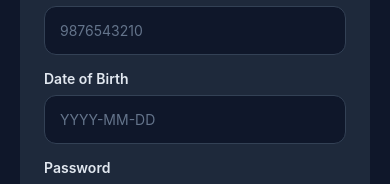
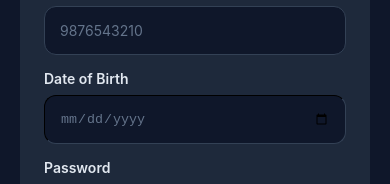
Before and after one commit to vamsiraycraft/Authentication-Page, a React Native app: screen /Register in a window 390 px wide. Shown: the part 315-499 px from the top of the page. Built offline with nearby package versions, Linux system fonts and the light colour scheme.

Commit message:
added extra files

```diff
--- a/app.json
+++ b/app.json
@@ -26,7 +26,8 @@
       "favicon": "./assets/favicon.png"
     },
     "plugins": [
-      "expo-router"
+      "expo-router",
+      "@react-native-community/datetimepicker"
     ]
   }
 }
--- a/app/(auth)/register.js
+++ b/app/(auth)/register.js
@@ -1,9 +1,15 @@
 import React, { useState } from 'react';
-import { View, Text, StyleSheet, ScrollView, TouchableOpacity, TextInput, Alert, ActivityIndicator } from 'react-native';
+import { View, Text, StyleSheet, ScrollView, TouchableOpacity, TextInput, Alert, ActivityIndicator, Platform } from 'react-native';
 import { useForm, Controller } from 'react-hook-form';
 import { zodResolver } from '@hookform/resolvers/zod';
 import * as z from 'zod';
 import { supabase } from '../../lib/supabase';
+
+// Import the picker ONLY if we are not on web to avoid the crash
+let DateTimePicker;
+if (Platform.OS !== 'web') {
+  DateTimePicker = require('@react-native-community/datetimepicker').default;
+}
 
 // 1. ORIGINAL VALIDATION SCHEMA
 const signUpSchema = z.object({
@@ -44,12 +50,11 @@ const signUpSchema = z.object({
       message: "Enter a valid Indian phone number"
     }),
 
-  dob: z.string()
-    .regex(/^\d{4}-\d{2}-\d{2}$/, 'Use YYYY-MM-DD format (e.g. 1995-05-20)')
-    .refine((date) => {
-        const d = new Date(date);
-        return d instanceof Date && !isNaN(d) && d < new Date();
-    }, { message: "Please enter a valid past date" }),
+  // Updated to handle both Date objects and String dates (for web compatibility)
+  dob: z.any().refine((val) => {
+    const date = new Date(val);
+    return date instanceof Date && !isNaN(date) && date < new Date();
+  }, { message: "Please enter a valid past date" }),
 
   password: z.string()
     .min(8, 'Password must be at least 8 characters')
@@ -70,8 +75,9 @@ const signUpSchema = z.object({
 export default function RegisterScreen({ navigation }) {
   const [loading, setLoading] = useState(false);
   const [authError, setAuthError] = useState('');
+  const [showDatePicker, setShowDatePicker] = useState(false);
 
-  const { control, handleSubmit, formState: { errors } } = useForm({
+  const { control, handleSubmit, setValue, formState: { errors } } = useForm({
     resolver: zodResolver(signUpSchema),
     defaultValues: {
         username: '',
@@ -84,41 +90,34 @@ export default function RegisterScreen({ navigation }) {
     }
   });
 
-  // 2. UPDATED ONREGISTER (Mapped to SQL Trigger)
   const onRegister = async (data) => {
     setLoading(true);
     setAuthError('');
     try {
+      // Ensure date is in YYYY-MM-DD format regardless of platform
+      const dateObj = new Date(data.dob);
+      const formattedDob = dateObj.toISOString().split('T')[0];
+
       const { data: authData, error } = await supabase.auth.signUp({
         email: data.email.trim(),
         password: data.password,
         options: {
           data: {
-            // These keys MUST match your SQL handle_new_user() function
             full_name: data.username.trim(),
             phone_number: data.phone.trim(),
-            date_of_birth: data.dob
+            date_of_birth: formattedDob
           }
         }
       });
 
       if (error) throw error;
 
-      // Handle successful signup
       if (authData?.user && authData?.session === null) {
-        Alert.alert(
-          "Success",
-          "Registration successful! Please check your email for a verification link.",
-          [{ text: "OK", onPress: () => navigation.navigate('Login') }]
-        );
+        Alert.alert("Success", "Registration successful! Please verify email.", [{ text: "OK", onPress: () => navigation.navigate('Login') }]);
       } else {
-        // If email confirmation is off, go straight to Login/Home
         navigation.navigate('Login');
       }
-
     } catch (error) {
-      console.error("Signup Details:", error);
-      // Clean up the error message for the user
       setAuthError(error.message || "An unexpected error occurred");
     } finally {
       setLoading(false);
@@ -166,7 +165,65 @@ export default function RegisterScreen({ navigation }) {
         <InputField label="Username" name="username" placeholder="johndoe" />
         <InputField label="Email" name="email" placeholder="name@gmail.com" keyboardType="email-address" />
         <InputField label="Phone Number" name="phone" placeholder="9876543210" keyboardType="phone-pad" />
-        <InputField label="Date of Birth" name="dob" placeholder="YYYY-MM-DD" />
+
+        {/* --- CROSS-PLATFORM DOB SECTION --- */}
+        <View style={styles.inputGroup}>
+          <Text style={styles.label}>Date of Birth</Text>
+          <Controller
+            control={control}
+            name="dob"
+            render={({ field: { value, onChange } }) => (
+              <>
+                {Platform.OS === 'web' ? (
+                  /* Web version uses native HTML5 date picker */
+                  <input
+                    type="date"
+                    style={{
+                      ...styles.input,
+                      backgroundColor: '#0f172a',
+                      color: value ? '#f8fafc' : '#64748b',
+                      outline: 'none',
+                    }}
+                    value={value || ''}
+                    onChange={(e) => onChange(e.target.value)}
+                    max={new Date().toISOString().split('T')[0]}
+                  />
+                ) : (
+                  /* Mobile version uses Touchable + DateTimePicker */
+                  <>
+                    <TouchableOpacity
+                      activeOpacity={0.7}
+                      style={[styles.input, errors.dob && styles.inputError, styles.dateDropdown]}
+                      onPress={() => setShowDatePicker(true)}
+                    >
+                      <Text style={{ color: value ? '#f8fafc' : '#64748b' }}>
+                        {value ? new Date(value).toLocaleDateString() : "Select Date"}
+                      </Text>
+                      <Text style={styles.dropdownIcon}>▼</Text>
+                    </TouchableOpacity>
+
+                    {showDatePicker && (
+                      <DateTimePicker
+                        value={value ? new Date(value) : new Date(2000, 0, 1)}
+                        mode="date"
+                        display={Platform.OS === 'ios' ? 'spinner' : 'calendar'}
+                        maximumDate={new Date()}
+                        onChange={(event, selectedDate) => {
+                          setShowDatePicker(false);
+                          if (selectedDate) {
+                            onChange(selectedDate);
+                          }
+                        }}
+                      />
+                    )}
+                  </>
+                )}
+              </>
+            )}
+          />
+          {errors.dob && <Text style={styles.errorText}>{errors.dob.message}</Text>}
+        </View>
+
         <InputField label="Password" name="password" placeholder="••••••••" secure />
         <InputField label="Confirm Password" name="confirmPassword" placeholder="••••••••" secure />
 
@@ -203,7 +260,6 @@ export default function RegisterScreen({ navigation }) {
   );
 }
 
-// 3. ORIGINAL STYLING
 const styles = StyleSheet.create({
   container: { flexGrow: 1, backgroundColor: '#0f172a', justifyContent: 'center', padding: 20 },
   card: { backgroundColor: '#1e293b', borderRadius: 24, padding: 24, elevation: 10 },
@@ -216,6 +272,8 @@ const styles = StyleSheet.create({
   input: { backgroundColor: '#0f172a', borderRadius: 12, padding: 15, color: '#f8fafc', borderWidth: 1, borderColor: '#334155' },
   inputError: { borderColor: '#ef4444' },
   errorText: { color: '#ef4444', fontSize: 12, marginTop: 5 },
+  dateDropdown: { flexDirection: 'row', justifyContent: 'space-between', alignItems: 'center' },
+  dropdownIcon: { color: '#94a3b8', fontSize: 12 },
   checkboxWrapper: { flexDirection: 'row', alignItems: 'center', marginTop: 10, marginBottom: 5 },
   checkbox: { width: 22, height: 22, borderWidth: 2, borderColor: '#6366f1', borderRadius: 6, justifyContent: 'center', alignItems: 'center', marginRight: 10 },
   checkboxChecked: { backgroundColor: '#6366f1' },
--- a/package.json
+++ b/package.json
@@ -11,6 +11,7 @@
   "dependencies": {
     "@hookform/resolvers": "^5.2.2",
     "@react-native-async-storage/async-storage": "2.2.0",
+    "@react-native-community/datetimepicker": "8.4.4",
     "@supabase/supabase-js": "^2.95.2",
     "expo": "~54.0.33",
     "expo-constants": "~18.0.13",
```
Also changed, not shown: 1 other file (tests, documents, lock files or other folders).
